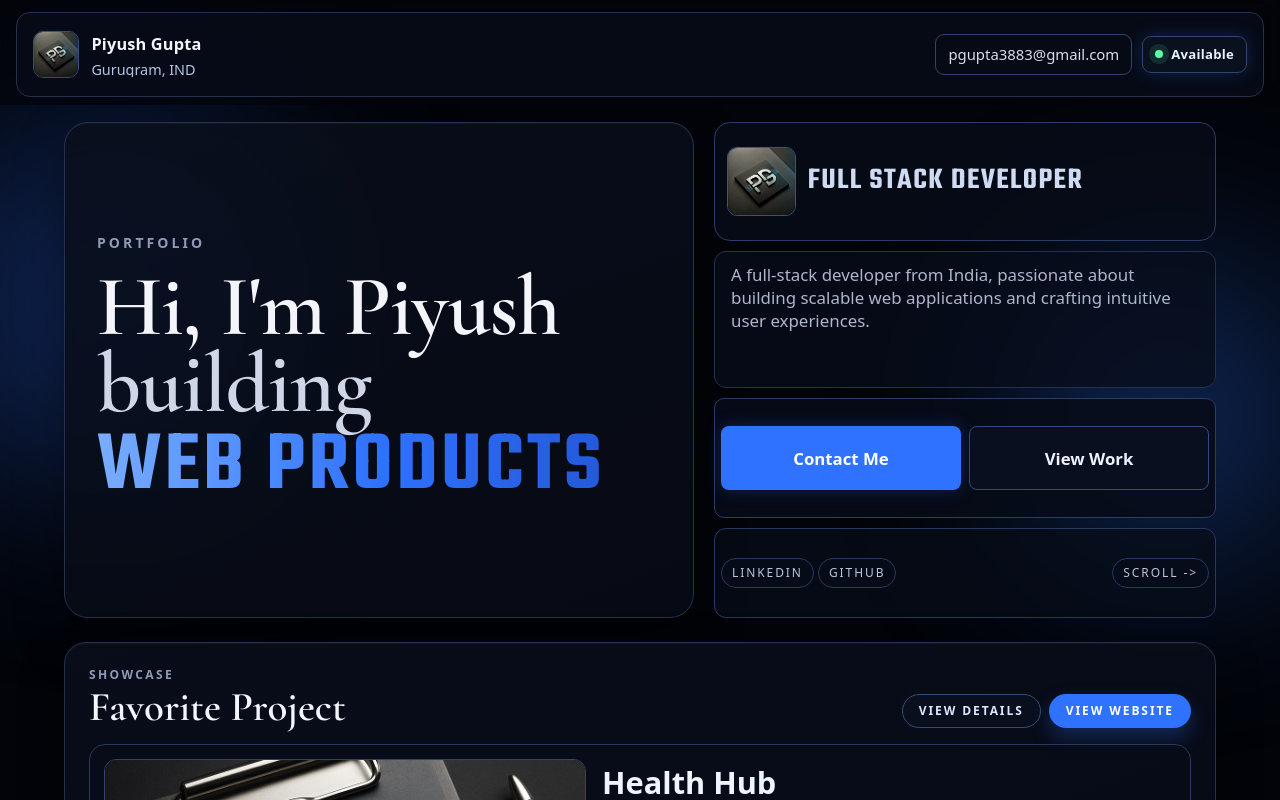
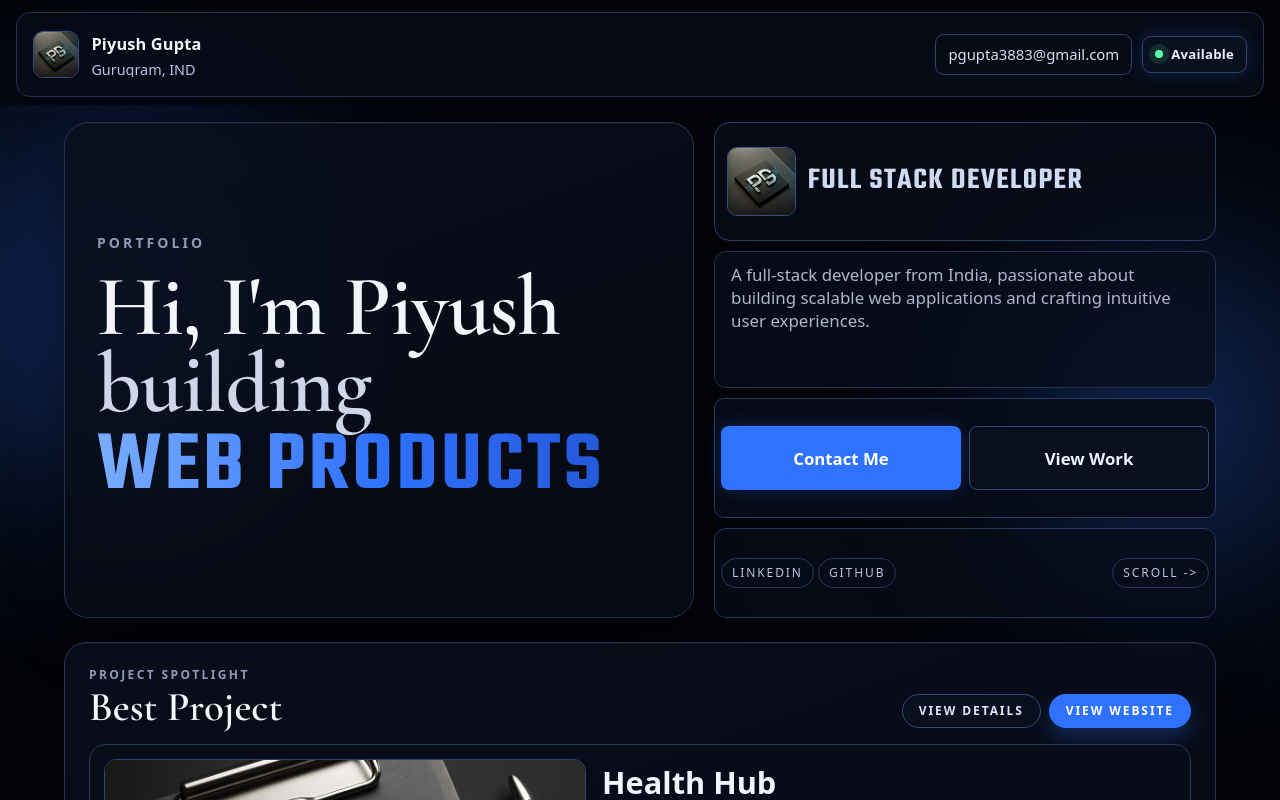
Before and after one commit to PiyushGupta-45/Portfolio, a React (Vite) app in the folder Portfolio/: page / in a window 1280 px wide. Shown: the top 800 px of the page. Built offline with nearby package versions, Linux system fonts and the light colour scheme.

Commit message:
change in the name

```diff
--- a/Portfolio/src/Components/Web/Home.jsx
+++ b/Portfolio/src/Components/Web/Home.jsx
@@ -81,8 +81,8 @@ const Home = () => {
       <section className='anim-fade-up anim-delay-2 relative z-10 mx-auto w-full max-w-[1380px] rounded-[22px] border border-[#24314e] bg-[linear-gradient(160deg,rgba(10,15,28,0.85)_0%,rgba(7,11,22,0.9)_100%)] p-5 shadow-[inset_0_1px_0_rgba(255,255,255,0.04),0_18px_44px_rgba(0,0,0,0.45)] sm:p-6'>
         <div className='mb-4 flex items-end justify-between gap-4'>
           <div>
-            <p className='text-xs font-semibold uppercase tracking-[0.2em] text-[#8f9bb7]'>Showcase</p>
-            <h2 className='mt-1 font-[Cormorant_Garamond] text-[clamp(1.9rem,3.2vw,3rem)] leading-none text-[#f2f6ff]'>Favorite Project</h2>
+            <p className='text-xs font-semibold uppercase tracking-[0.2em] text-[#8f9bb7]'>PROJECT SPOTLIGHT</p>
+            <h2 className='mt-1 font-[Cormorant_Garamond] text-[clamp(1.9rem,3.2vw,3rem)] leading-none text-[#f2f6ff]'>Best Project</h2>
           </div>
           <div className='flex flex-wrap items-center gap-2'>
             <Link to='/work/health-hub-react' className='rounded-full border border-[#324b7a] bg-[rgba(10,16,31,0.92)] px-4 py-2 text-xs font-semibold uppercase tracking-[0.16em] text-[#dbe7ff] transition hover:-translate-y-px hover:border-[#4e74bc]'>
```
